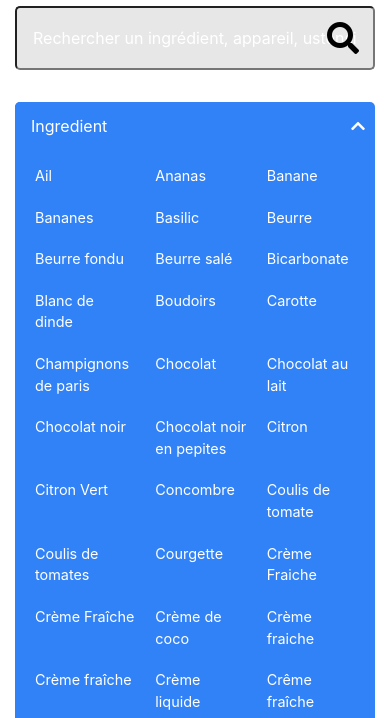
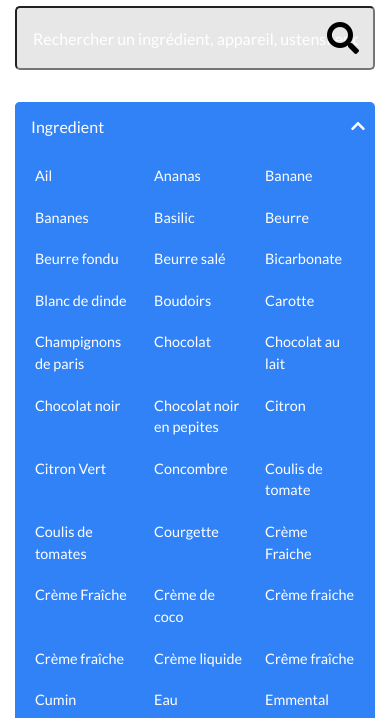
Before and after one commit to BenjaminBelardi/BenjaminBelardi_5_01062020, a website with bundled scripts: page index.html in a window 390 px wide. Both pictures are taken after a click on the element 195 px from the left and 248 px from the top of the page. Shown: the part 122-840 px from the top of the page. Built offline with nearby package versions, Linux system fonts and the light colour scheme.

Commit message:
fix : css add fot Lato and Robot fix : css dropdown list absolute position refacto : clean scss fix : JS removed undifined lement on product card

```diff
--- a/public/scripts/app-search.js
+++ b/public/scripts/app-search.js
@@ -27,7 +27,7 @@ function updateAllDisplayedProductV2() {
                         <div class="card__body">
                             <ul class="card__body__list">
                             ${result.ingredients.map(element => `
-                                <li><span class="bold">${element.ingredient} : </span>${element.quantity} ${element.unit}</li>`).join("")}
+                                <li><span class="bold">${element.ingredient} : </span>${typeof element.quantity == "undefined" ? "": element.quantity} ${typeof element.unit == "undefined" ? "": element.unit}</li>`).join("")}
                             </ul>
                             <p class="card__body__description truncate-overflow"><span> ${result.description.trunc(165)}</span></p>
                         </div>
@@ -235,8 +235,10 @@ class Filter {
 
     _createTagListDisplayEvent() {
         let listToDisplay = document.getElementById(this.name + "-list");
+        let inputGroup = document.getElementById(this.name);
         let iconToggle = document.querySelectorAll("#" + this.name + " .tag__icon");
         document.getElementById(this.name).addEventListener("click", function (event) {
+            inputGroup.classList.toggle("input-group-size");
             listToDisplay.classList.toggle("displayedList");
             iconToggle.forEach(icon => { icon.classList.toggle("hidden");
             });
--- a/sass/base/_base.scss
+++ b/sass/base/_base.scss
@@ -1,5 +1,4 @@
 *{
-    //max-width: 1440px;
     margin: 0;
     padding: 0;
 }
--- a/sass/base/_typography.scss
+++ b/sass/base/_typography.scss
@@ -1,3 +1,10 @@
+@import url("https://fonts.googleapis.com/css2?family=Lato:wght@100;300;400;700;900&family=Roboto:wght@100;300;400;700;900&display=swap");
+
+body{
+    font-family: 'Lato', sans-serif;
+}
+
+
 .bold{
     font-weight: 700;
 }
@@ -12,6 +19,9 @@
 
     &__body{
         font-size: 12px;
+        &__description{
+            font-family: 'Roboto', sans-serif;
+        }
     }
 }
 
--- a/sass/components/_dropdown-list.scss
+++ b/sass/components/_dropdown-list.scss
@@ -35,12 +35,6 @@
         padding-left: 1rem;
         color: white;
     }
-    // &__icon-up{
-    //      display: none;
-    //      & fa{
-    //          color:white;
-    //      }
-    // }
     &__icon{
         display: flex;
         align-items: center;
@@ -62,11 +56,20 @@ input::placeholder{
     display: none;
  }
 
+.input-group-size{
+    width: 41rem;
+    @media (max-width: 600px) {
+        width: 100%;
+    }
+}
+
 .displayedList{
     display :grid;
+    position: absolute;
+    z-index: 1000;
     grid-template-columns: auto auto auto;
-            max-width: 667px;
-            width: 667px;
+    max-width: 41rem;
+    width: 41rem;
     opacity: 1;
     padding: 10px;
     border-radius: 0 0 5px 5px;
@@ -78,6 +81,7 @@ input::placeholder{
         width: 100%;
         }
 }
+
 .tag__filter{
     padding: 10px;
     color: white;
--- a/sass/components/_input.scss
+++ b/sass/components/_input.scss
@@ -1,8 +1,5 @@
 .search{
     display: flex;
-    // width: 85%;
-    // margin-left: auto;
-    // margin-right: auto;
     margin-bottom: 1rem;
     &__bar{
         display: block;
```
Also changed, not shown: sass/layout/_acceuil.scss (+1 -64 lines), public/css/style.css, 1 other file. Lines whose indentation alone changed are shown as unchanged.
